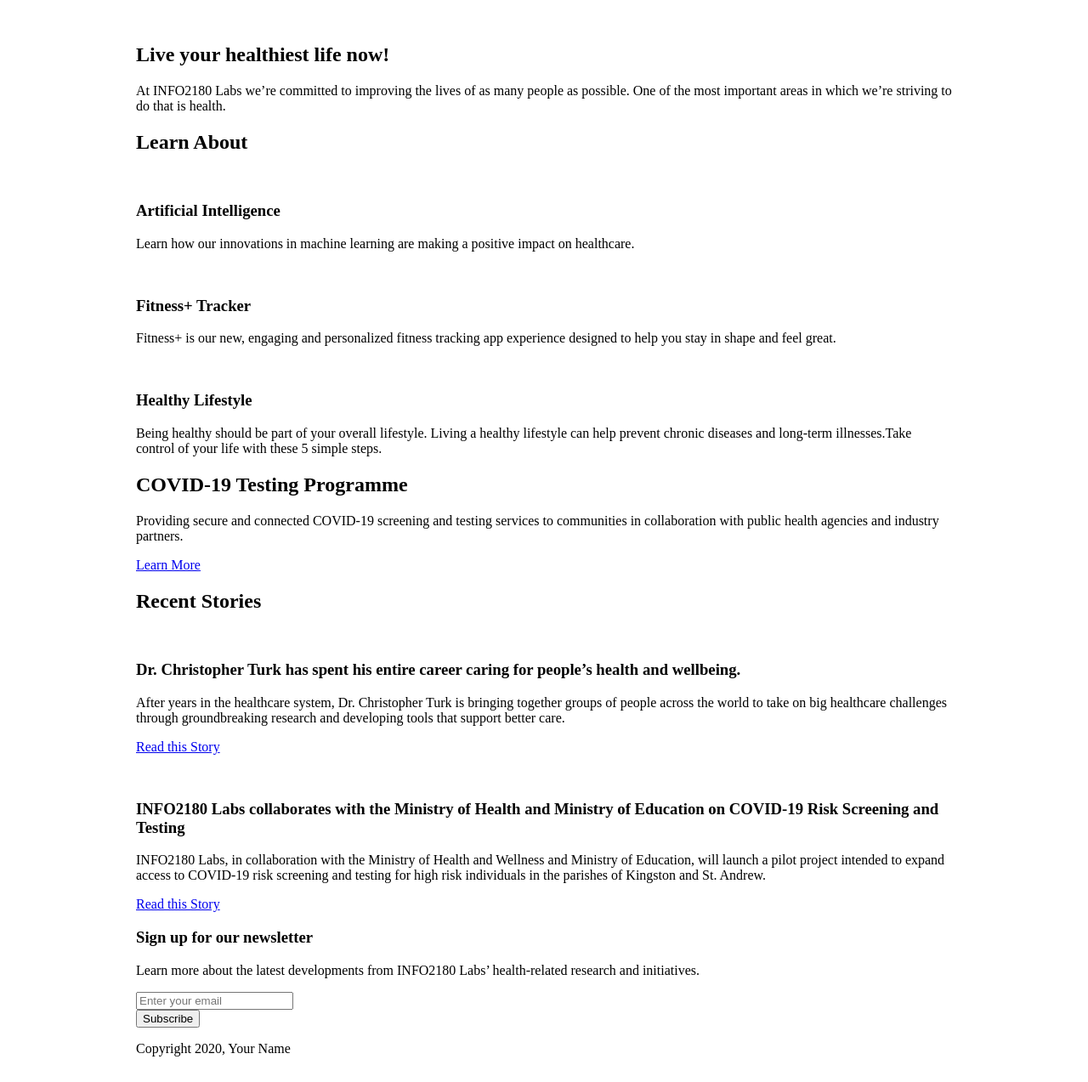
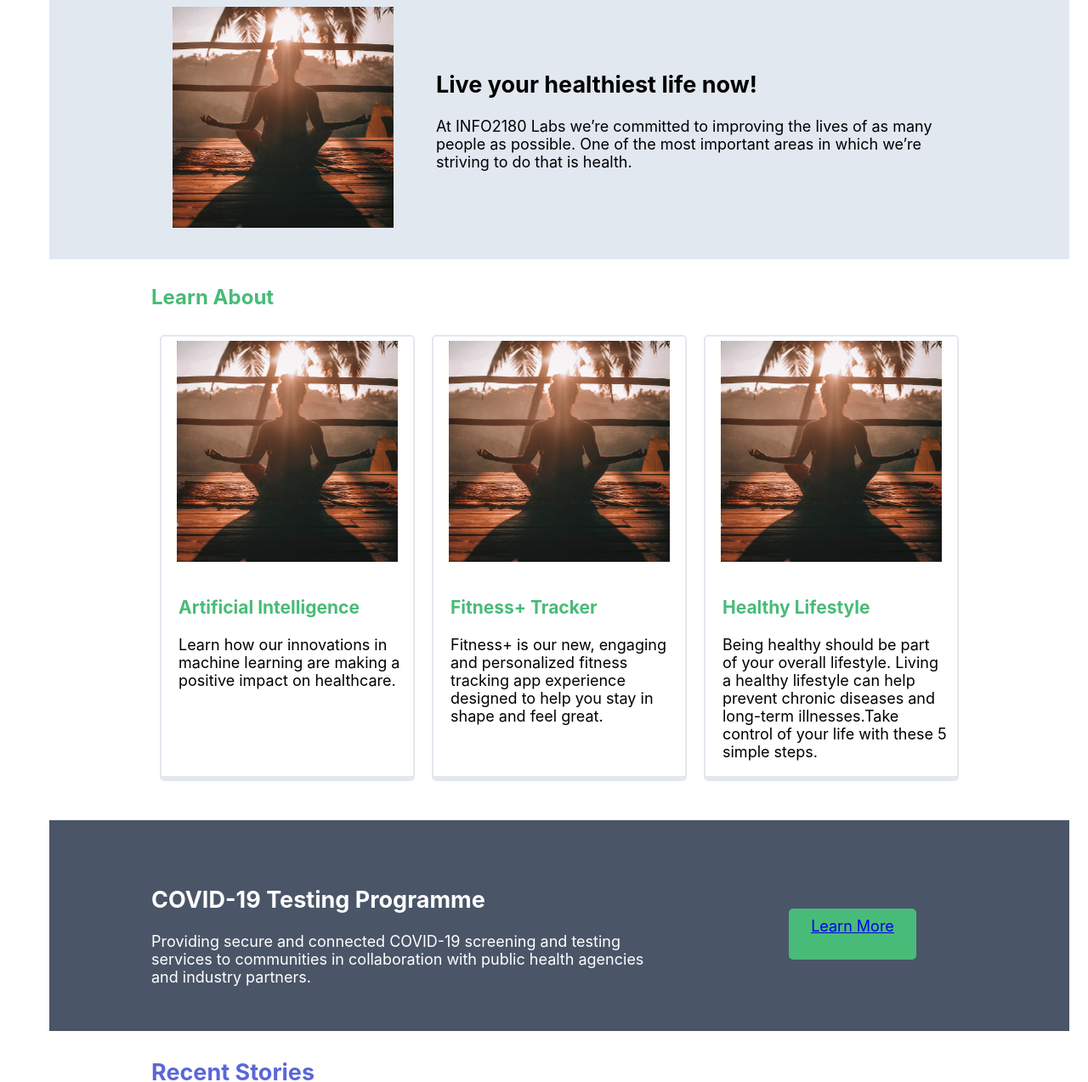
Before and after one commit to SabrinaGraham/info2180-project1, a plain HTML site: page index.html in a window 1280 px wide. Shown: the part 173-1446 px from the top of the page at 85% size. Drawn offline with Linux system fonts and the light colour scheme.

Commit message:
Page Layout, Colours and Fonts

```diff
--- a/index.html
+++ b/index.html
@@ -26,7 +26,7 @@
         <section class="overview-hero">
             <div class="container">
                 <div class="overview-hero-image">
-                    <img src="#" alt="">
+                    <img src="herooverview.jpg" alt="Yoga picture">
                 </div>
                 <div class="overview-hero-text">
                     <h2>Live  your healthiest life now!</h2>
@@ -39,21 +39,21 @@
                 <h2>Learn About</h2>
                 <div class="cards">
                     <div class="card">
-                        <img src="#" alt="">
+                        <img src="herooverview.jpg" alt="">
                         <div class="card-body">
                             <h3>Artificial Intelligence</h3>
                             <p>Learn how our innovations in machine learning are making a positive impact on healthcare.</p>
                         </div>
                     </div>
                     <div class="card">
-                        <img src="#" alt="">
+                        <img src="herooverview.jpg" alt="">
                         <div class="card-body">
                             <h3>Fitness+ Tracker</h3>
                             <p>Fitness+ is our new, engaging and personalized fitness tracking app experience designed to help you stay in shape and feel great.</p>
                         </div>
                     </div>
                     <div class="card">
-                        <img src="#" alt="">
+                        <img src="herooverview.jpg" alt="">
                         <div class="card-body">
                             <h3>Healthy Lifestyle</h3>
                             <p>Being healthy should be part of your overall lifestyle. Living a healthy lifestyle can help prevent chronic diseases and long-term illnesses.Take control of your life with these 5 simple steps.</p>
@@ -77,7 +77,7 @@
             <div class="container">
                 <h2>Recent Stories</h2>
                 <article>
-                    <img src="" alt="">
+                    <img src="herooverview.jpg" alt="">
                     <div class="article-body">
                         <h3>Dr. Christopher Turk has spent his entire career caring for people’s health and wellbeing.</h3>
                         <p>After years in the healthcare system, Dr. Christopher Turk is bringing together groups of people across the world to take on big healthcare challenges through groundbreaking research and developing tools that support better care.</p>
@@ -85,7 +85,7 @@
                     </div>
                 </article>
                 <article>
-                    <img src="" alt="">
+                    <img src="herooverview.jpg" alt="">
                     <div class="article-body">
                         <h3>INFO2180 Labs collaborates with the Ministry of Health and Ministry of Education on COVID-19 Risk Screening and Testing</h3>
                         <p>INFO2180 Labs, in collaboration with the Ministry of Health and Wellness and Ministry of Education, will launch a pilot project intended to expand access to COVID-19 risk screening and testing for high risk individuals in the parishes of Kingston and St. Andrew.</p>
@@ -110,7 +110,7 @@
     </main>
     <footer>
         <div class="container">
-            <p>Copyright 2020, Your Name</p>
+            <p>Copyright 2020, Sabrina Graham</p>
         </div>
     </footer>
 </body>
--- a/styles.css
+++ b/styles.css
@@ -1,11 +1,229 @@
 /* Add your CSS to this file */
 body {
-    margin: 0;
+    margin: 5;
     font-size: 16px;
+    display:grid;
+    grid-template-rows: 90px 2176px 72px ;
+    /*grid-gap: 50px;*/
+    padding: 50px;
+    font-family: -apple-system, BlinkMacSystemFont, 'Segoe UI', Roboto,  "Helvetica Neue", Arial, "Noto Sans", sans-serif;
+    font-size: 18px;
+    /*display:flex;
+    justify-content: center;
+    align-items:center;
+    flex-direction: column;
+    row-gap: 100px;*/
 }
+main{
+    background: white;}
+header{
+    background: white;
+    font-size: 18px;
+}
+footer{
+    background: #4A5568;
+    color: white;
+}
+nav a{
+    color: #6b7280;
+}
+nav a :hover{
+    color:#5A67D8;
+}
+    /*
+    display:flex;
+    justify-content: center;
+    align-items:center;
+    flex-direction: column;
+    row-gap: 10px;
+}*/
+
 
 .container {
     margin: 0 auto;
     max-width: 960px;
     width: 100%;
+    padding-left: 120px;
+    padding-right: 120px;
+    padding-top:10px;
+    padding-bottom: 10px;
 }
+
+/*header {
+    background: #63B3ED;
+
+}*/
+header h1{
+    float:left;
+
+}
+li{
+    float:right
+}
+li a{
+    display:block;
+    padding:8px;
+}
+ul{
+    list-style-type: none;
+}
+
+
+.overview-hero-image {
+    float:left;
+    /*background: white;*/
+}
+.overview-hero-text{
+    float:right;
+    /*background: black;*/
+    width:600px;
+}
+img{
+    width:260px;
+    height:260px;
+}
+.overview-hero .container{
+
+    height: 310px;
+    display:flex;
+    flex-direction: row;
+    justify-content: center;
+    align-items: center;
+    column-gap: 50px;
+}
+.overview-hero{
+    background: #E2E8F0;
+
+}
+
+.cards{
+    display:grid;
+    grid-template-columns: 300px 300px 300px;
+    background-color: white;
+    grid-gap: 20px;
+    padding: 10px;
+
+
+}
+.cards .card{
+    display:flex;
+    flex-direction: column;
+    justify-content:flex-start;
+    align-items: center;
+    row-gap: 20px;
+    border: 2px solid #E2E8F0;;
+    border-radius: 5px;
+    border-bottom: 6px solid #E2E8F0;
+    box-shadow:#6b7280 ;
+    padding-top: 5px;
+}
+.card img{
+    float:inline-start;
+    justify-content: flex-start;
+}
+.card-body{
+    /*background: #5A67D8;*/
+    padding-left:20px;
+    padding-right: 10px;
+}
+.card h3{
+
+    color:#48BB78;
+    font-size: 21px;
+}
+.learn-about .container{
+    height:650px;
+
+}
+
+.learn-about{
+
+    height:650px;
+    padding-bottom: 10px;
+}
+.learn-about h2{
+    color: #48BB78;
+    font-size: 24px;
+}
+.testing{
+    background: #4A5568;
+    color: white;
+    height:248px;
+}
+
+.testing .container{
+
+    height:248px;
+    /*padding-top: 10px;
+    padding-bottom: 12px;*/
+    display:flex;
+
+    align-items:center;
+    flex-direction: row;
+    column-gap: 150px;
+}
+.testing-desciption{
+    float:left;
+
+
+    width: 600px;
+    height 400px;
+
+}
+.cta{
+    float:right;
+    background: #48BB78;
+    width:150px;
+    height: 50px;
+    text-align: center;
+    padding-top: 10px;
+    border-radius: 5px;
+}
+
+}
+.stories{
+    background: red;
+}
+.stories h2 {
+    color: #5A67D8;
+}
+.stories a{
+    color:#5A67D8;
+}
+.stories h3{
+    font-size: 18px;
+}
+.stories .container img{
+    border-radius: 50%;
+    height:250px;
+    float:left;
+}
+.stories .container{
+    display:flex;
+    flex-direction: column;
+    row-gap:50px;
+    padding-bottom: 50px;
+}
+.article-body{
+    float:right;
+    width:600px;
+}
+.newsletter{
+    background: #48BB78;
+    color: white;
+
+}
+.newsletter .container{
+    text-align: center;
+    padding-top: 20px;
+    padding-bottom: 50px;
+}
+form{
+    display:flex;
+    flex-direction: row;
+    column-gap:20px;
+    justify-content:center;
+}
+form .btn{
+    background: #5A67D8;
+}
```
Also changed, not shown: herooverview.jpg (added).
